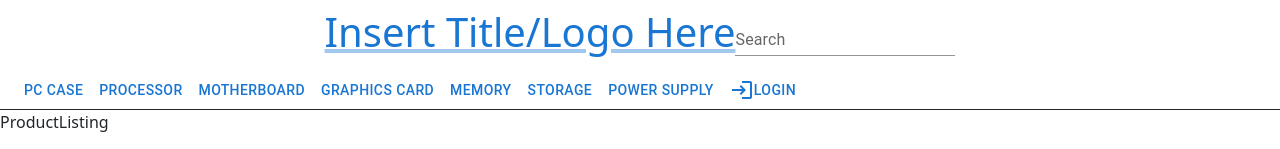
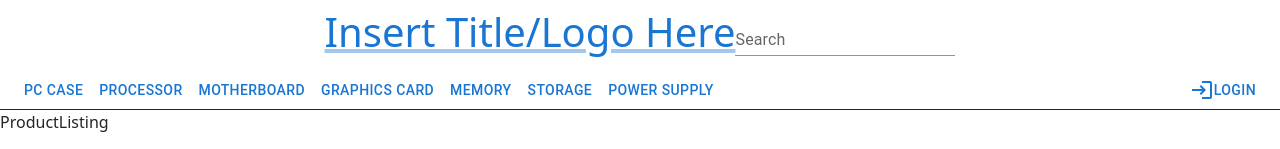
Before and after one commit to GabCatacutan/pc-shop, a React (Vite) app: page /products in a window 1280 px wide. Shown: the top 149 px of the page. Built offline with nearby package versions, Linux system fonts and the light colour scheme; no server answers.

Commit message:
Fixed login button placement

```diff
--- a/src/components/LoginComponent.tsx
+++ b/src/components/LoginComponent.tsx
@@ -8,14 +8,14 @@ function LoginComponent() {
   if (!user) {
     return (
       <>
-        <Button variant="text" href="/login" className="float-right">
+        <Button variant="text" href="/login">
           <LoginIcon></LoginIcon>Login
         </Button>
       </>
     );
   } else {
     return (
-      <div className="float-right">
+      <div>
         <Button onClick={handleLogout}>
           Logout
         </Button>
--- a/src/components/NavItemsDesktop.tsx
+++ b/src/components/NavItemsDesktop.tsx
@@ -15,7 +15,7 @@ function NavItemsDesktop({
             {item}
           </Button>
         ))}
-        <div className="justify-end">
+        <div className="flex justify-end ml-auto">
           <LoginComponent />
         </div>
       </Box>
--- a/src/components/NavItemsMobile.tsx
+++ b/src/components/NavItemsMobile.tsx
@@ -18,7 +18,8 @@ function NavItemsMobile({
             {item}
           </Button>
         ))}
-        <div className="justify-end">
+        <hr></hr>
+        <div className="flex justify-center">
           <LoginComponent />
         </div>
       </Box>
```
